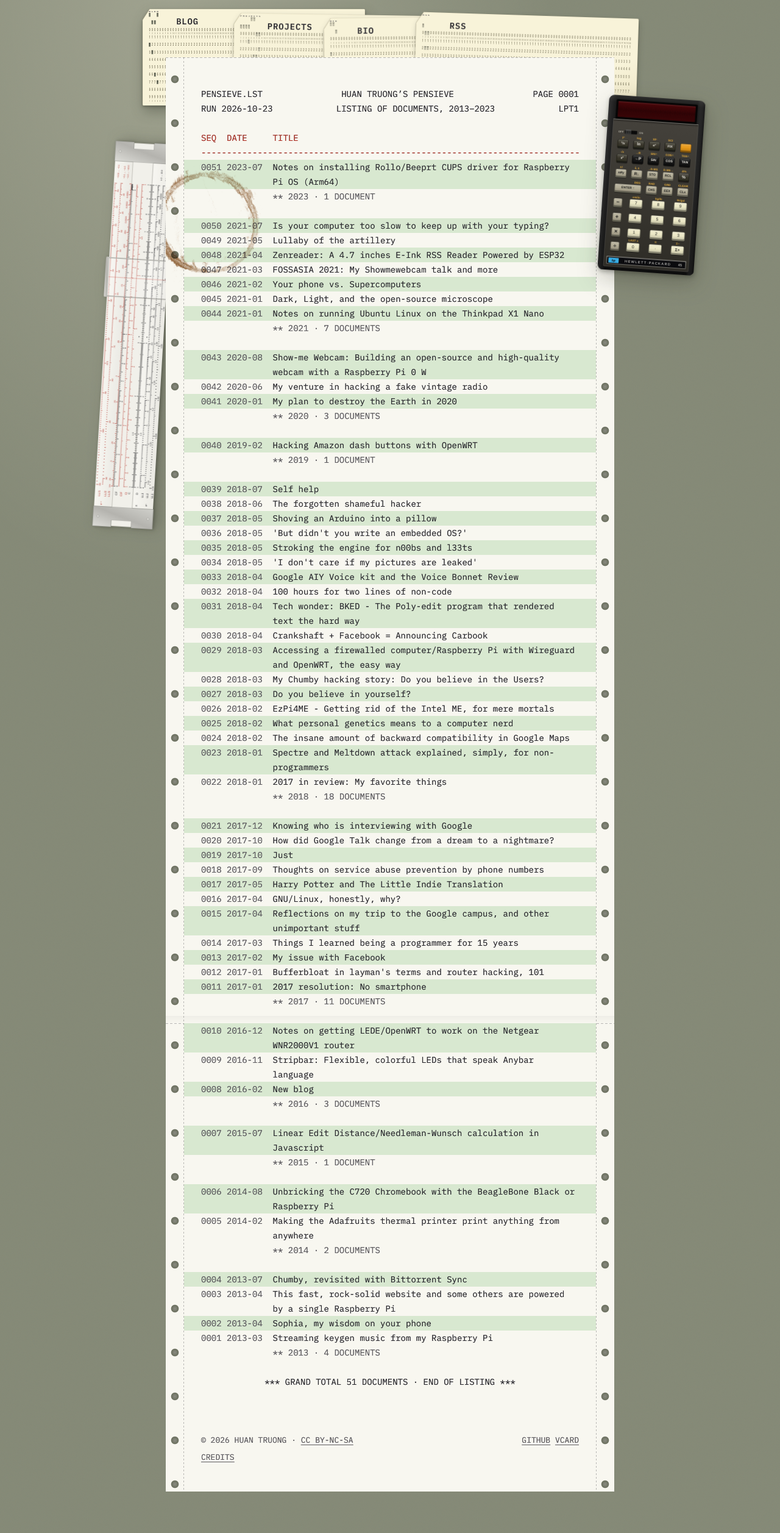
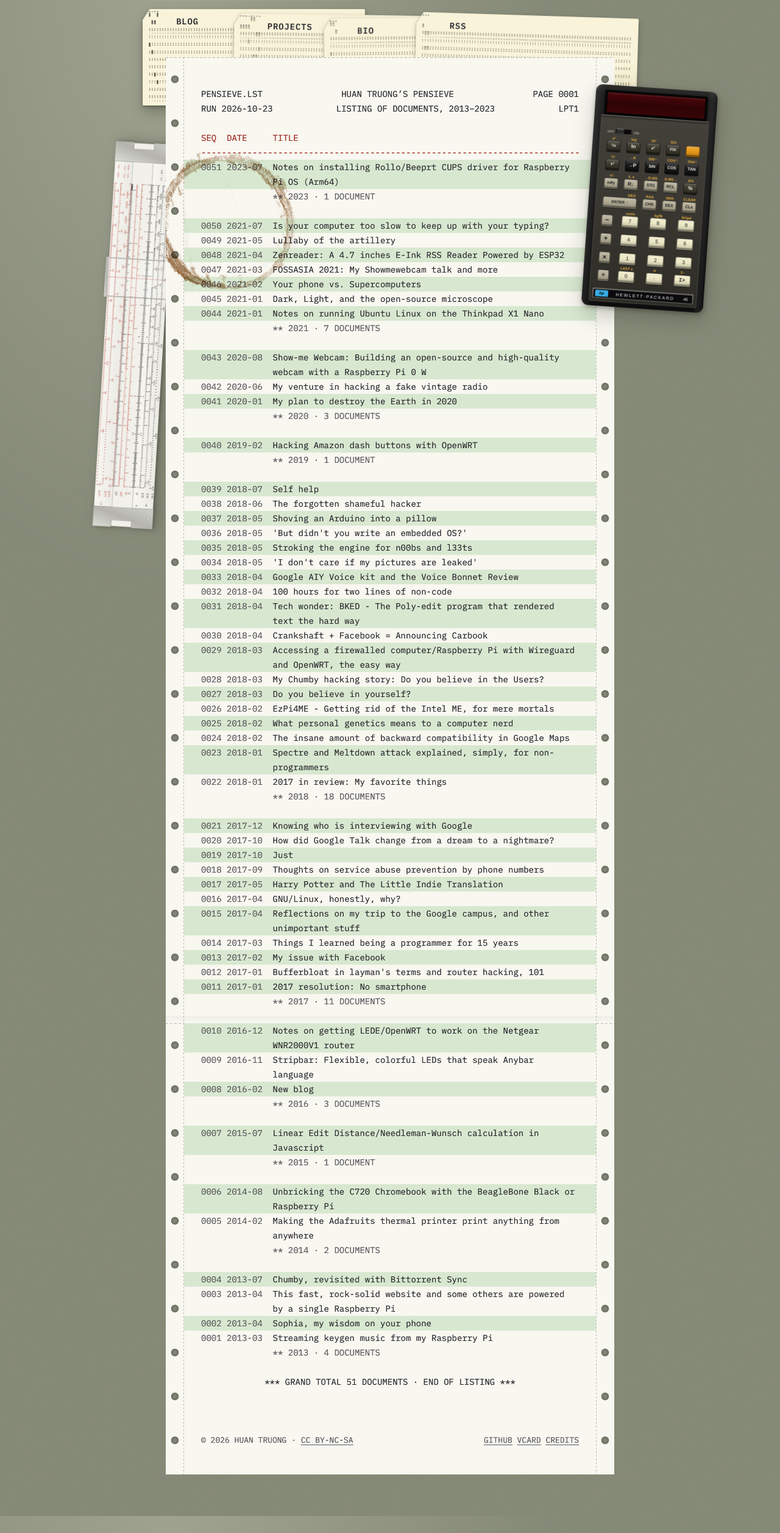
Before and after one commit to htruong/htruong.github.io, a Jekyll site: the page built from index.md, in a window 1280 px wide. Shown: the whole page at 61% size. Built offline with Jekyll 4.4.1, drawn with Linux system fonts in a browser that asks for light colours.

Commit message:
Desk: bigger calculator and coffee rings; credits on the footer line
Co-Authored-By: Claude Opus 5.5 <noreply@anthropic.com>

```diff
--- a/_includes/_stain.html
+++ b/_includes/_stain.html
@@ -1,5 +1,4 @@
 {% comment %}
   A coffee ring for this page, placed by a hash of its URL, so every page has
-  its own and it never moves. The ring is drawn at the desk's scale, about
-  2 px to the mm: an 85 mm mug. Sets the style for .stain.
+  its own and it never moves. Sets the style for .stain.
 {% endcomment %}{% assign chars = "abcdefghijklmnopqrstuvwxyz0123456789-_./" %}{% assign h = 7 %}{% assign letters = page.url | downcase | split: "" %}{% for ch in letters %}{% assign i = chars | split: ch | first | size %}{% assign h = h | times: 31 | plus: i | modulo: 1000003 %}{% endfor %}{% assign side = h | modulo: 2 %}{% assign x = h | divided_by: 2 | modulo: 13 %}{% assign y = h | divided_by: 18 | modulo: 46 %}{% assign turn = h | divided_by: 828 | modulo: 360 %}{% assign size = h | divided_by: 3 | modulo: 14 | plus: 94 | divided_by: 100.0 %}<div class="stain" aria-hidden="true" style="{% if side == 1 %}right{% else %}left{% endif %}: calc({{ x | minus: 6 }}rem / 2); top: {{ y | plus: 1 }}rem; --turn: {{ turn }}deg; --size: {{ size }}"></div>
--- a/_layouts/desk.html
+++ b/_layouts/desk.html
@@ -27,11 +27,7 @@
       {% include _stain.html %}
       {{ content }}
       <footer class="print-foot">
-        <p><span>&copy; {{ site.time | date: '%Y' }} HUAN TRUONG &middot; <a href="http://creativecommons.org/licenses/by-nc-sa/4.0/">CC BY-NC-SA</a></span><span><a href="https://github.com/{{ site.owner.github }}">GITHUB</a> <a href="/vc">VCARD</a></span></p>
-        <details class="credits">
-          <summary>CREDITS</summary>
-          <p>The calculator, slide rule and punch cards are my drawings, made from measurements of photographs of real ones. The coffee ring is cut from <a href="https://commons.wikimedia.org/wiki/File:Coffee_Stain_P1000065.JPG">a photograph</a> by Nevit Dilmen (<a href="https://creativecommons.org/licenses/by-sa/3.0/">CC BY-SA 3.0</a>) and stays under that licence.</p>
-        </details>
+        <div class="foot-line"><span>&copy; {{ site.time | date: '%Y' }} HUAN TRUONG &middot; <a href="http://creativecommons.org/licenses/by-nc-sa/4.0/">CC BY-NC-SA</a></span><span><a href="https://github.com/{{ site.owner.github }}">GITHUB</a> <a href="/vc">VCARD</a> <details class="credits"><summary>CREDITS</summary><span class="credits-text">The calculator, slide rule and punch cards are my drawings, made from measurements of photographs of real ones. The coffee ring is cut from <a href="https://commons.wikimedia.org/wiki/File:Coffee_Stain_P1000065.JPG">a photograph</a> by Nevit Dilmen (<a href="https://creativecommons.org/licenses/by-sa/3.0/">CC BY-SA 3.0</a>) and stays under that licence.</span></details></span></div>
       </footer>
     </div>
   </main>
--- a/_sass/desk70.scss
+++ b/_sass/desk70.scss
@@ -187,9 +187,10 @@ body.desk-page {
 // An HP-45 (81 x 147 mm), put down on the paper's sprocket strip, clear of the print
 .calc {
   z-index: 3;
-  width: 9.9rem;
-  top: 10rem;
-  left: calc(50% + #{$paper-w / 2} - 1.1rem);
+  width: 12.5rem;
+  top: 9rem;
+  // on the sprocket strip, but never past the window's edge
+  left: unquote("min(50% + #{$paper-w / 2} - 2.6rem, 100% - 13.6rem)");
   transform: rotate(4deg);
   aspect-ratio: 810 / 1470;
   @include on-desk(1.2);
@@ -205,8 +206,8 @@ body.desk-page {
     top: 50%;
     left: 50%;
     // drawn at the large size rather than scaled up, so it stays sharp
-    width: calc(9.9rem * var(--zoom, 1));
-    margin: calc(-9.9rem * var(--zoom, 1) * 1470 / 810 / 2) 0 0 calc(-4.95rem * var(--zoom, 1));
+    width: calc(12.5rem * var(--zoom, 1));
+    margin: calc(-12.5rem * var(--zoom, 1) * 1470 / 810 / 2) 0 0 calc(-6.25rem * var(--zoom, 1));
     translate: none;
     transform: none;
     cursor: default;
@@ -496,7 +497,9 @@ body.desk-page {
 }
 .print-foot {
   margin-top: $line * 3;
-  p {
+  // (a div, not a p: a p can't hold the credits' <details>)
+  p,
+  .foot-line {
     display: flex;
     flex-wrap: wrap;
     justify-content: space-between;
@@ -516,11 +519,14 @@ body.desk-page {
     }
   }
 }
-// Credits fold out from the footer
-.print-foot .credits {
-  margin-top: 0.25rem;
-  @include printed(0.8125rem);
-  color: $ink-2;
+// Credits sit at the end of the footer line and fold out under it
+.print-foot {
+  position: relative;
+  &:has(.credits[open]) {
+    padding-bottom: $line * 3;
+  }
+  .credits {
+    display: inline;
     summary {
       display: inline;
       cursor: pointer;
@@ -538,11 +544,16 @@ body.desk-page {
     &[open] summary::after {
       content: " \2212";
     }
-  p {
-    display: block;
+  }
+  .credits-text {
+    position: absolute;
+    left: 0;
+    right: 0;
+    top: $line;
     max-width: 44em;
-    margin: 0.25rem 0 0;
+    text-align: left;
     text-transform: none;
+    @include printed(0.8125rem);
   }
 }
 
@@ -554,11 +565,11 @@ body.desk-page {
 }
 // A coffee ring where the mug stood: a photograph of a real one
 // (_tools/desk/coffee_ring.py), placed on each page by _includes/_stain.html.
-// An 85 mm mug at the desk's 2 px to the mm
+// Drawn large, next to the slide rule
 .stain {
   position: absolute;
   z-index: 2;
-  width: calc(10.9rem * var(--size, 1));
+  width: calc(14.5rem * var(--size, 1));
   aspect-ratio: 1;
   background: url("/assets/images/desk/coffee-ring.webp") center / contain no-repeat;
   transform: translate(0, -50%) rotate(var(--turn, 0deg));
@@ -566,7 +577,7 @@ body.desk-page {
   mix-blend-mode: multiply;
   pointer-events: none;
   @media #{$narrow} {
-    width: calc(7rem * var(--size, 1));
+    width: calc(9rem * var(--size, 1));
   }
 }
 // Pictures and videos lie on top of the stain, as if pasted in afterwards
```
Lines whose indentation alone changed are shown as unchanged.
